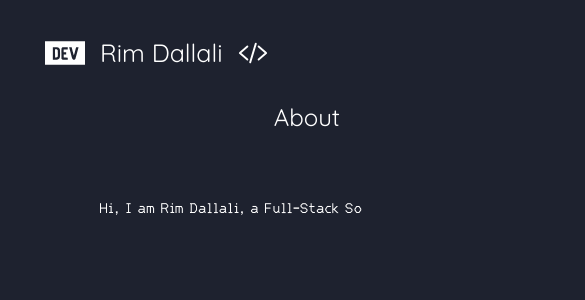
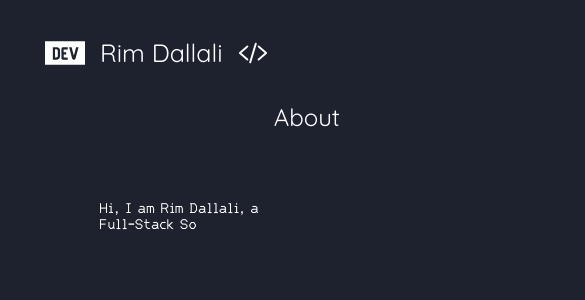
Before and after one commit to DallaliRim/DallaliRim.github.io, a React (Create React App) app in the folder cra-threejs/: page / in a window 390 px wide. Shown: the top 300 px of the page, 585 px wide, since content can reach past the window. Built offline with nearby package versions, Linux system fonts and the light colour scheme.

Commit message:
fix horizontal scrollbar issue

```diff
--- a/cra-threejs/src/App.css
+++ b/cra-threejs/src/App.css
@@ -112,7 +112,6 @@ body {
 /* Home section */
 
 .home {
-  width: 100vw;
   height: 100vh;
   background-position: center top;
   background-size: cover;
--- /dev/null
+++ b/cra-threejs/src/components/home/Three.css
@@ -0,0 +1,3 @@
+canvas {
+    width: 100% !important;
+}
--- a/cra-threejs/src/components/home/Three.js
+++ b/cra-threejs/src/components/home/Three.js
@@ -1,5 +1,5 @@
 import * as THREE from 'three';
-
+import './Three.css';
 import { useEffect, useRef } from "react";
 
 function MyThree() {
--- a/cra-threejs/src/components/home/Type.css
+++ b/cra-threejs/src/components/home/Type.css
@@ -20,10 +20,11 @@
     .Typewriter__wrapper {
         font-size: 1.4em !important;
         font-weight: 500 !important;
-        position: absolute !important;
+        position: relative !important;
     }
 
     .Typewriter__cursor {
         display: none !important;
+        position: relative !important;
     }
 }
```
